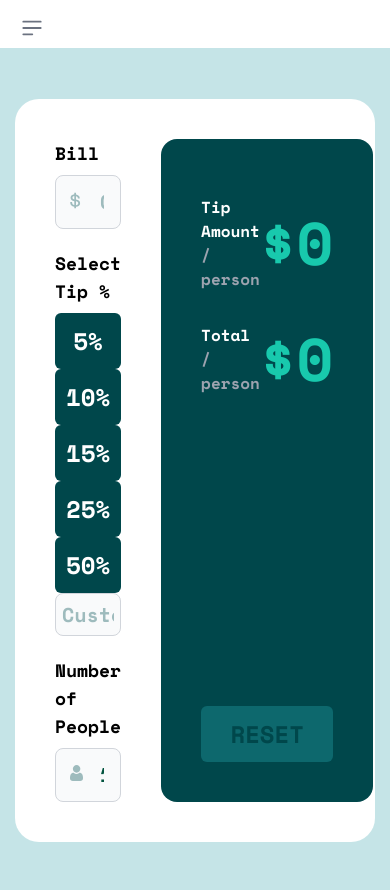
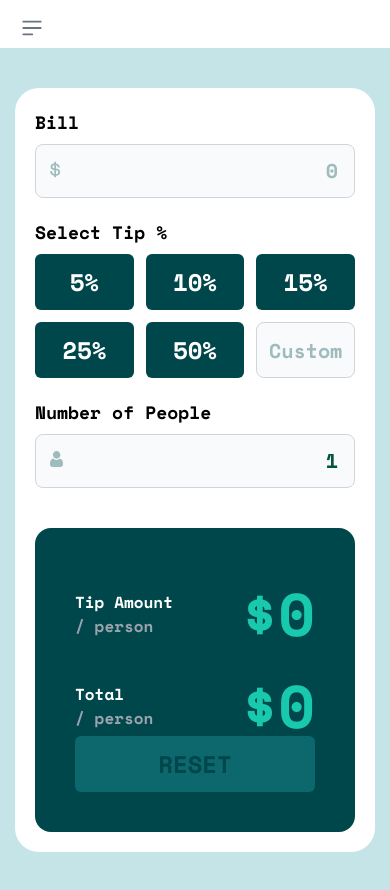
Before and after one commit to niredocz/frontend-mentor, a React (Create React App) app: page /tip-calculator-app in a window 390 px wide. Built offline with nearby package versions, Linux system fonts and the light colour scheme.

Commit message:
check responsive on tablet mode

```diff
--- a/src/projects/tip-calculator/TipCalCulator.jsx
+++ b/src/projects/tip-calculator/TipCalCulator.jsx
@@ -112,8 +112,8 @@ const TipCalCulator = () => {
       <div className="App bgTipCalculator bg-[#c5e4e7]">
         <div className="container">
           <div className="card mx-auto rounded-3xl">
-            <div className="cardBody p-10">
-              <div className="flex gap-10">
+            <div className="cardBody p-5 lg:p-10">
+              <div className="flex flex-col lg:flex-row gap-10">
                 <div className="form lg:w-1/2">
                   <div className="bill mb-5">
                     <h5 className="text-left font-semibold text-lg mb-2">
@@ -141,7 +141,7 @@ const TipCalCulator = () => {
                     <h5 className="text-left font-semibold text-lg mb-2">
                       Select Tip %
                     </h5>
-                    <ul className="grid md:grid-cols-3 md:gap-3">
+                    <ul className="grid grid-cols-3 gap-3">
                       <li>
                         <input
                           type="radio"
```
